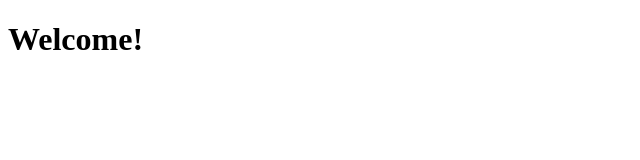
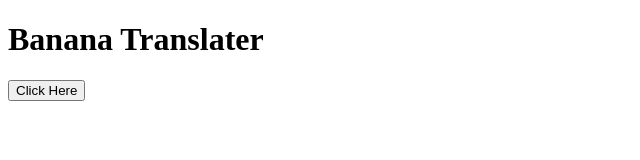
Before and after one commit to Juli-Kumari/TranslaterInBanana, a plain HTML site: page index.html in a window 1280 px wide. Shown: the whole page, without its empty margins (0-640 px from the left). Drawn offline with Linux system fonts and the light colour scheme.

Commit message:
normal click

```diff
--- a/app.js
+++ b/app.js
@@ -0,0 +1,12 @@
+// alert("Hello world")
+// prompt("Hi This is banana")
+
+// var userName = prompt("Hi give your name.")
+// alert("My name is "+ userName )
+
+var button = document.querySelector("#btn");
+
+ button.addEventListener("click", function (){
+ console.log("Clicked!");
+}
+)
--- a/index.html
+++ b/index.html
@@ -8,7 +8,8 @@
     <link rel="stylesheet" href="./style.css">
 </head>
 <body>
-    <h1>Welcome!</h1>
+    <h1>Banana Translater</h1>
+    <button id="btn">Click Here</button>
 
     <script src="./app.js"></script>
 </body>
```
